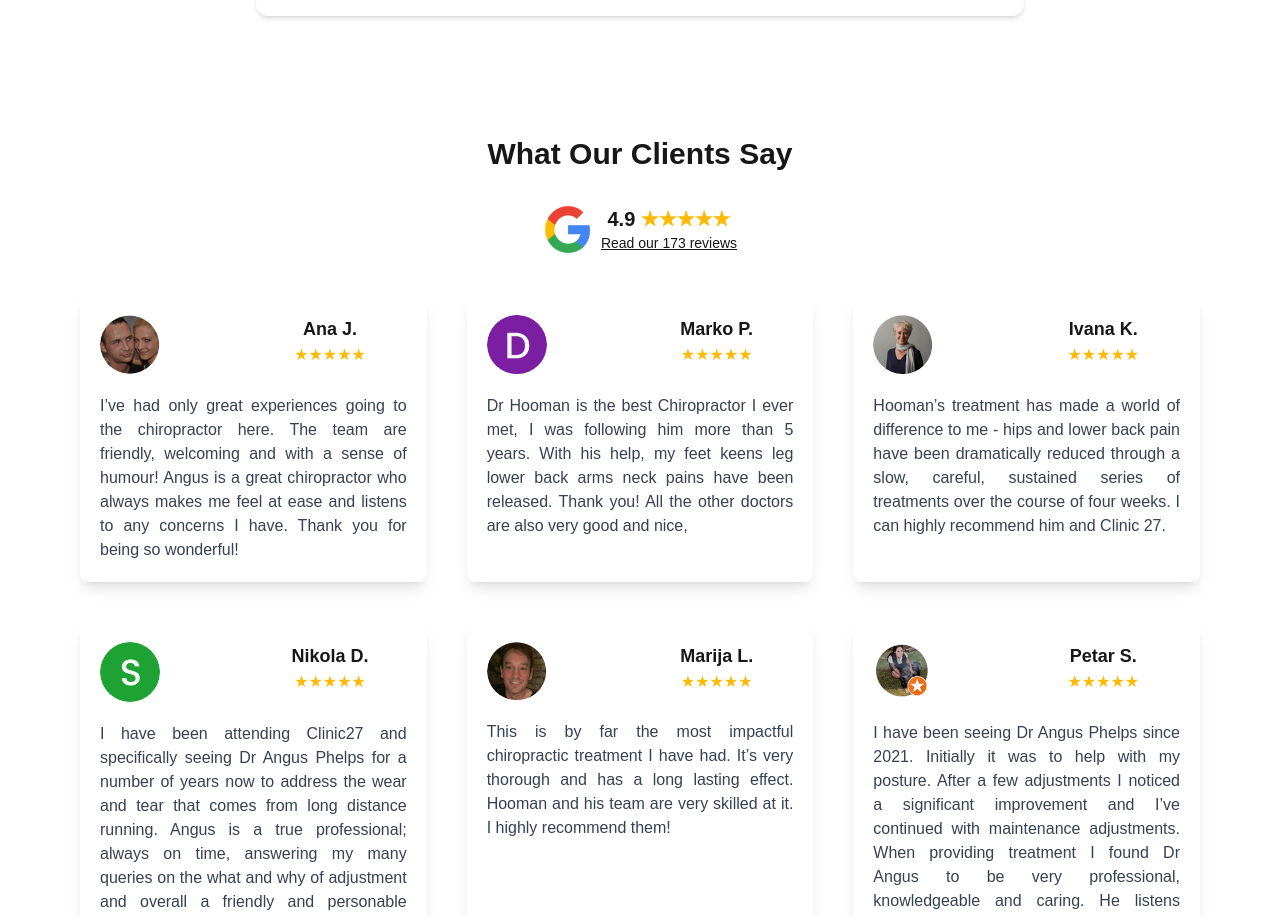
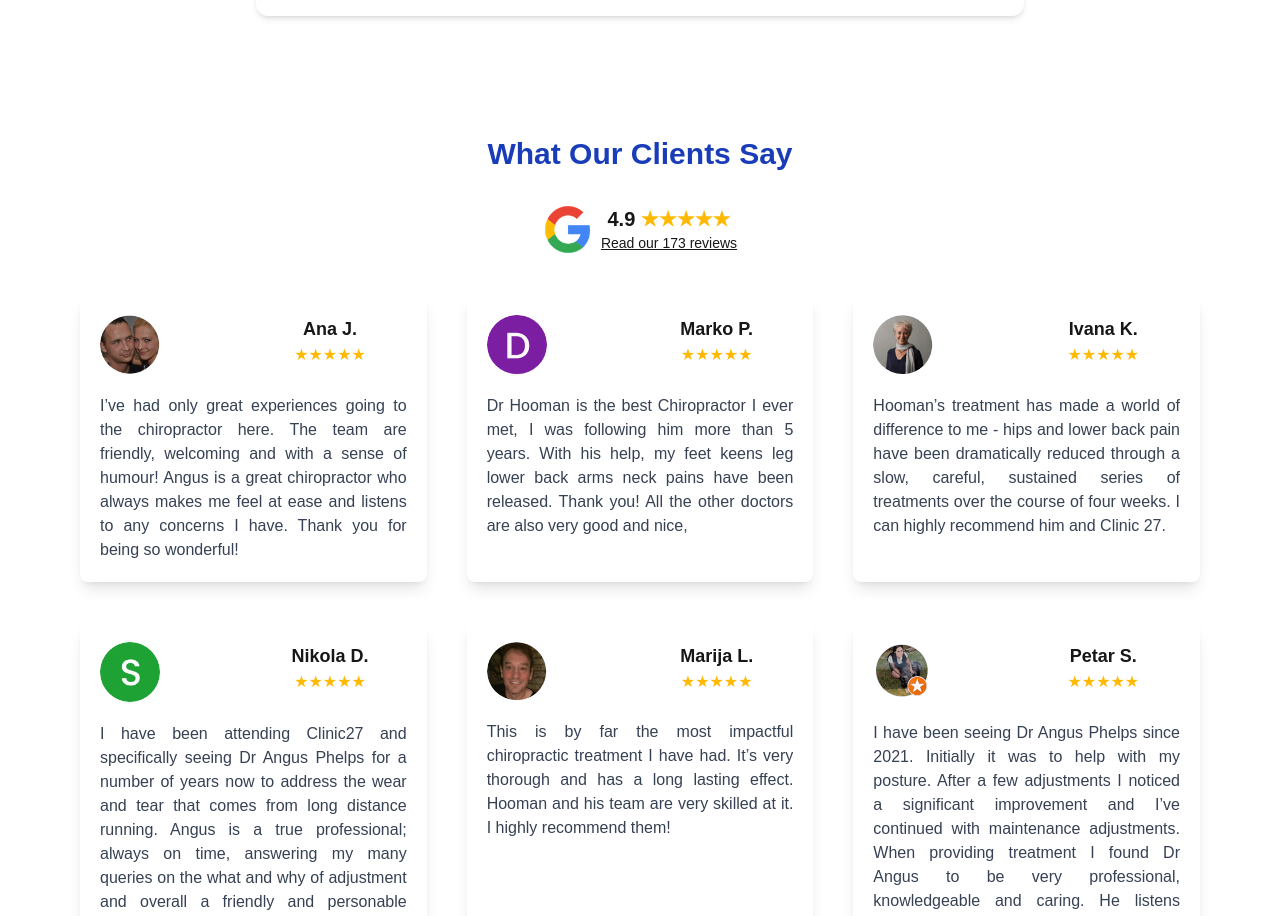
Before and after one commit to AtanasijeK/project-no1, a Next.js app: page / in a window 1280 px wide. Shown: the part 4140-5056 px from the top of the page. Built offline with nearby package versions, Linux system fonts and the light colour scheme.

Commit message:
impressions-edit

```diff
--- a/src/app/components/Impressions.tsx
+++ b/src/app/components/Impressions.tsx
@@ -11,7 +11,9 @@
       animate={{ opacity: 1, y: 0 }}
       transition={{ duration: 0.7 }}
     >
-      <h2 className="text-3xl font-bold mb-4">What Our Clients Say</h2>
+      <h2 className="text-3xl font-bold mb-4 text-blue-800">
+        What Our Clients Say
+      </h2>
       <div className="flex justify-center items-center mb-6">
         <Image
           src="/images/google.png"
```
